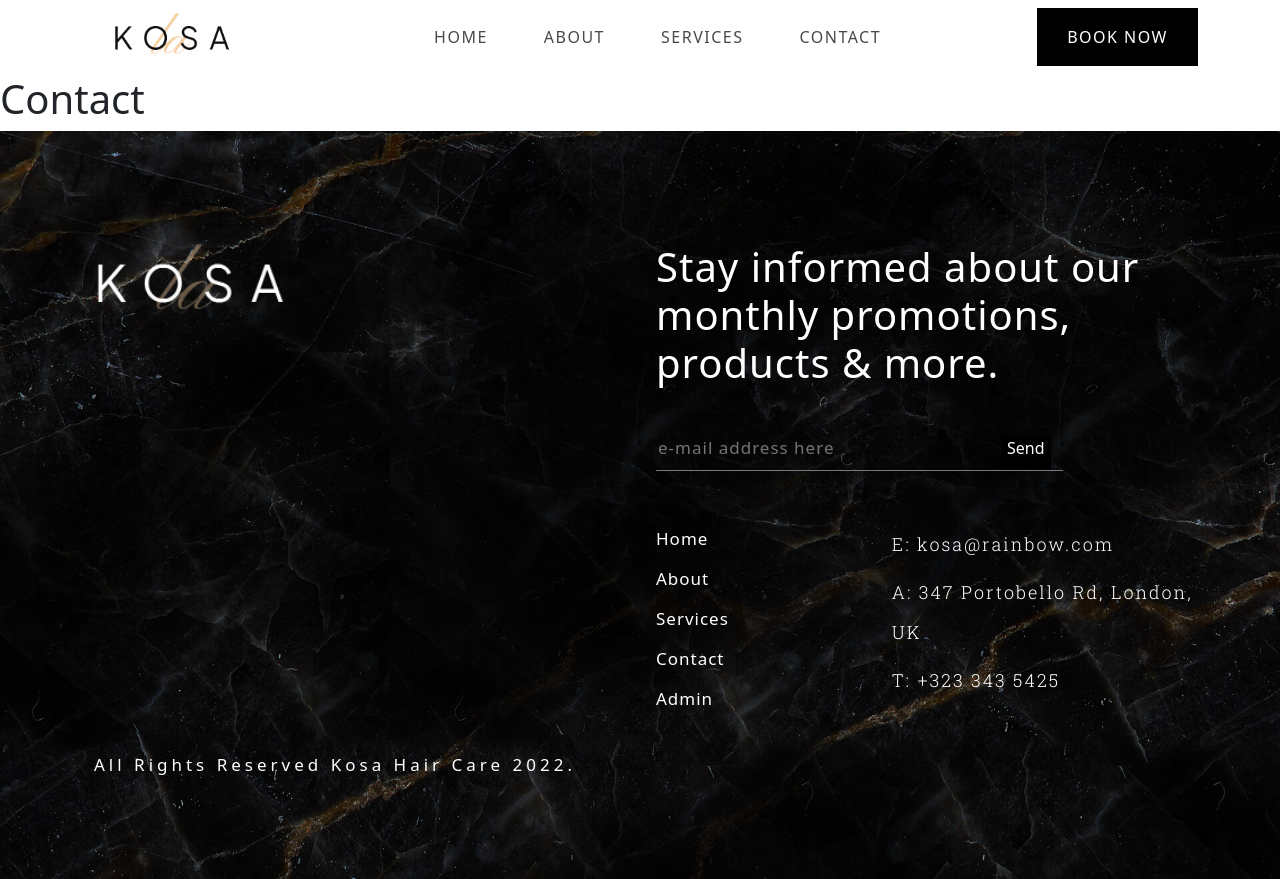
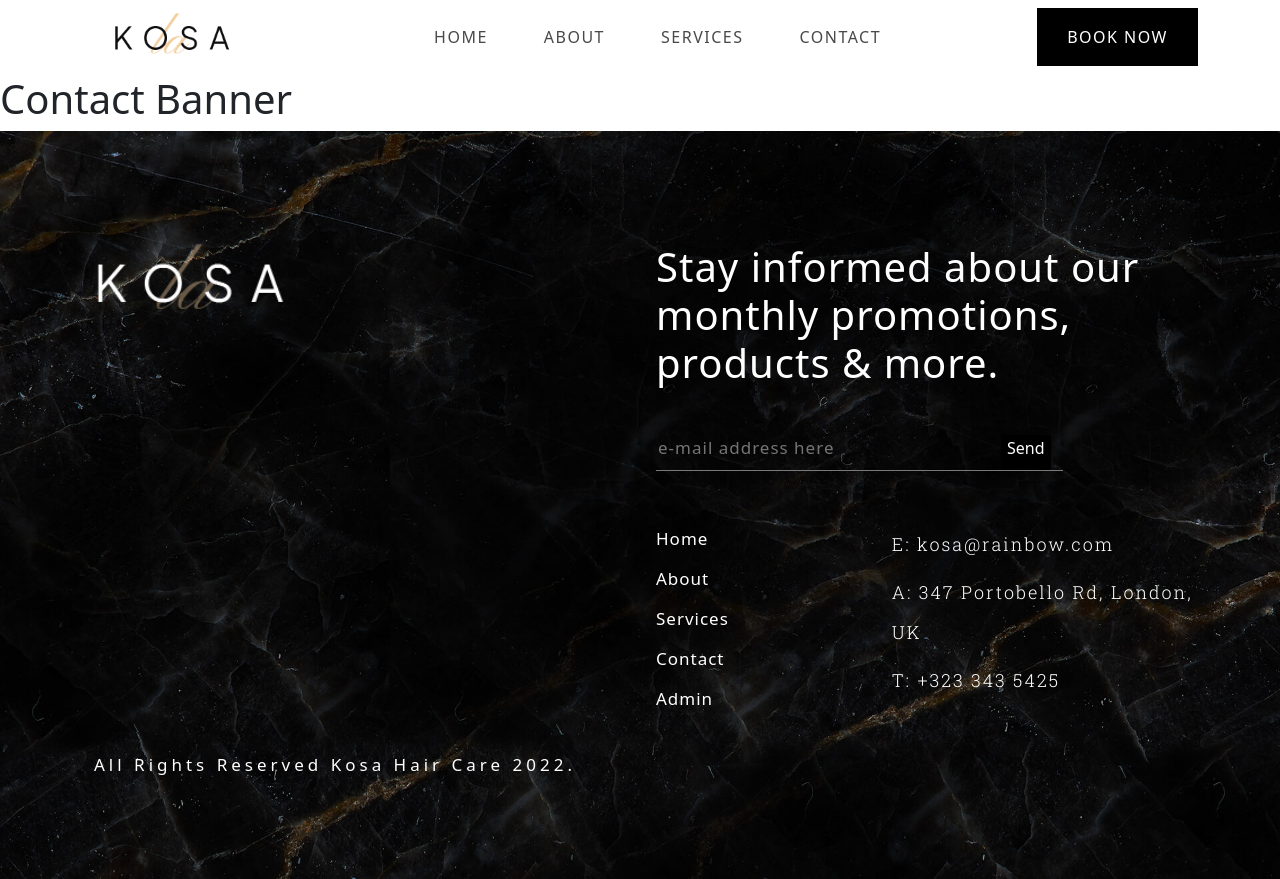
Before and after one commit to DipraDas/Kosa, a React (Create React App) app: page /contact in a window 1280 px wide. Built offline with nearby package versions, Linux system fonts and the light colour scheme.

Commit message:
Contact Root File Updated

```diff
--- a/src/App.js
+++ b/src/App.js
@@ -5,13 +5,13 @@ import { Switch } from 'react-router-dom';
 import { Route } from 'react-router-dom';
 
 import Services from './components/Pages/Services/Services';
-import Contact from './components/Pages/Contact/Contact';
 import NotFound from './components/Pages/NotFound/NotFound';
 import Header from './components/Shared/Header/Header';
 import HomeComponents from './components/Pages/Home/HomeComponents/HomeComponents';
 import Footer from './components/Shared/Footer/Footer';
 import CommingSoon from './components/CommingSoon/CommingSoon';
 import AboutComponents from './components/Pages/About/AboutComponents/AboutComponents';
+import ContactComponents from './components/Pages/Contact/ContactComponents/ContactComponents';
 
 function App() {
   return (
@@ -31,7 +31,7 @@ function App() {
           <Services></Services>
         </Route>
         <Route path='/contact'>
-          <Contact></Contact>
+          <ContactComponents></ContactComponents>
         </Route>
         <Route path='/commingSoon'>
           <CommingSoon></CommingSoon>
--- a/src/components/Pages/About/AboutMarketing/AboutMarketing.css
+++ b/src/components/Pages/About/AboutMarketing/AboutMarketing.css
@@ -29,6 +29,7 @@
     font-family: 'Pinyon Script', cursive;
     font-size: 50px;
     color: #FFF;
+    margin-top: 0;
 }
 
 .cardSection h4{
--- a/src/components/Pages/Contact/Contact.js
+++ /dev/null
@@ -1,12 +0,0 @@
-import React from 'react';
-import './Contact.css';
-
-const Contact = () => {
-    return (
-        <div>
-            <h1>Contact</h1>
-        </div>
-    );
-};
-
-export default Contact;
--- /dev/null
+++ b/src/components/Pages/Contact/ContactBanner/ContactBanner.js
@@ -0,0 +1,11 @@
+import React from 'react';
+
+const ContactBanner = () => {
+    return (
+        <div>
+            <h1>Contact Banner</h1>
+        </div>
+    );
+};
+
+export default ContactBanner;
--- /dev/null
+++ b/src/components/Pages/Contact/ContactComponents/ContactComponents.js
@@ -0,0 +1,12 @@
+import React from 'react';
+import ContactBanner from '../ContactBanner/ContactBanner';
+
+const ContactComponents = () => {
+    return (
+        <div>
+            <ContactBanner></ContactBanner>
+        </div>
+    );
+};
+
+export default ContactComponents;
--- a/src/components/Pages/Home/ClientsSay/ClientsSay.css
+++ b/src/components/Pages/Home/ClientsSay/ClientsSay.css
@@ -3,7 +3,6 @@
     background-position: center;
     background-repeat: no-repeat;
     background-size: cover;
-
 }
 
 .specialLetter {
--- a/src/components/Pages/Home/SendingInterest/SendingInterest.js
+++ b/src/components/Pages/Home/SendingInterest/SendingInterest.js
@@ -11,6 +11,7 @@ const SendingInterest = () => {
     const messageRef = useRef();
 
     const handleClientRequest = e => {
+
         const firstName = firstNameRef.current.value;
         const lastName = lastNameRef.current.value;
         const email = emailRef.current.value;
```
Also changed, not shown: src/Images/Contact Page/contact.jpg (added), src/components/Pages/Contact/ContactBanner/ContactBanner.css (added), src/components/Pages/Contact/ContactComponents/ContactComponents.css (added).
